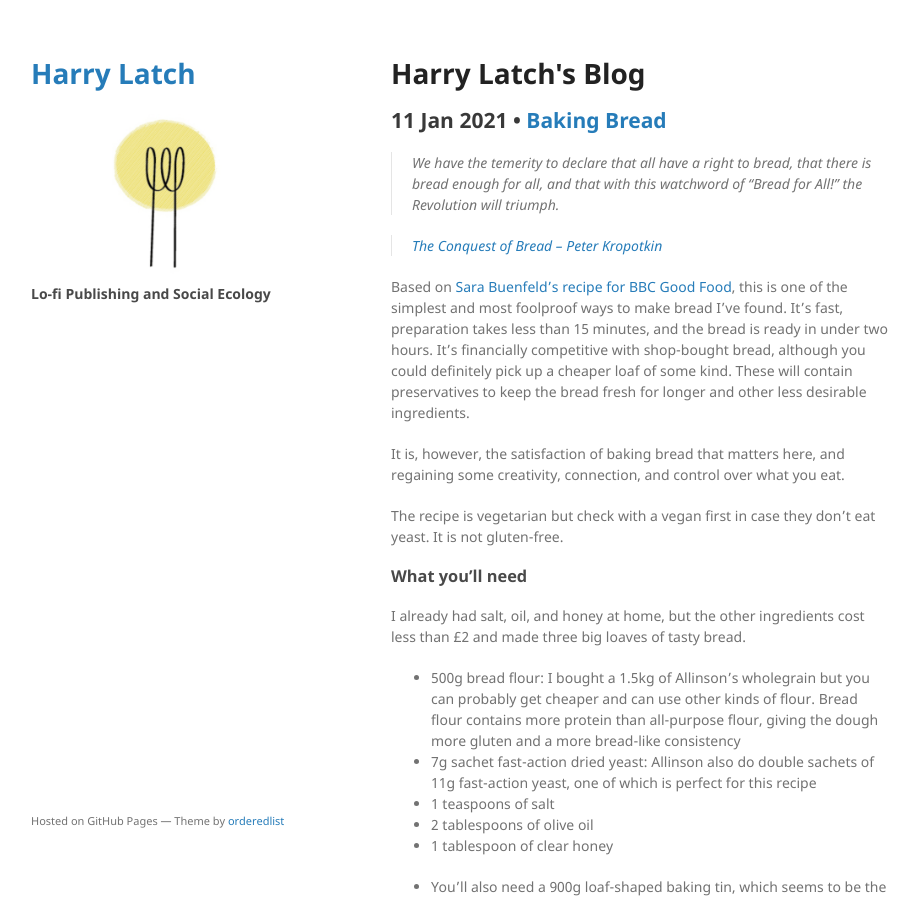
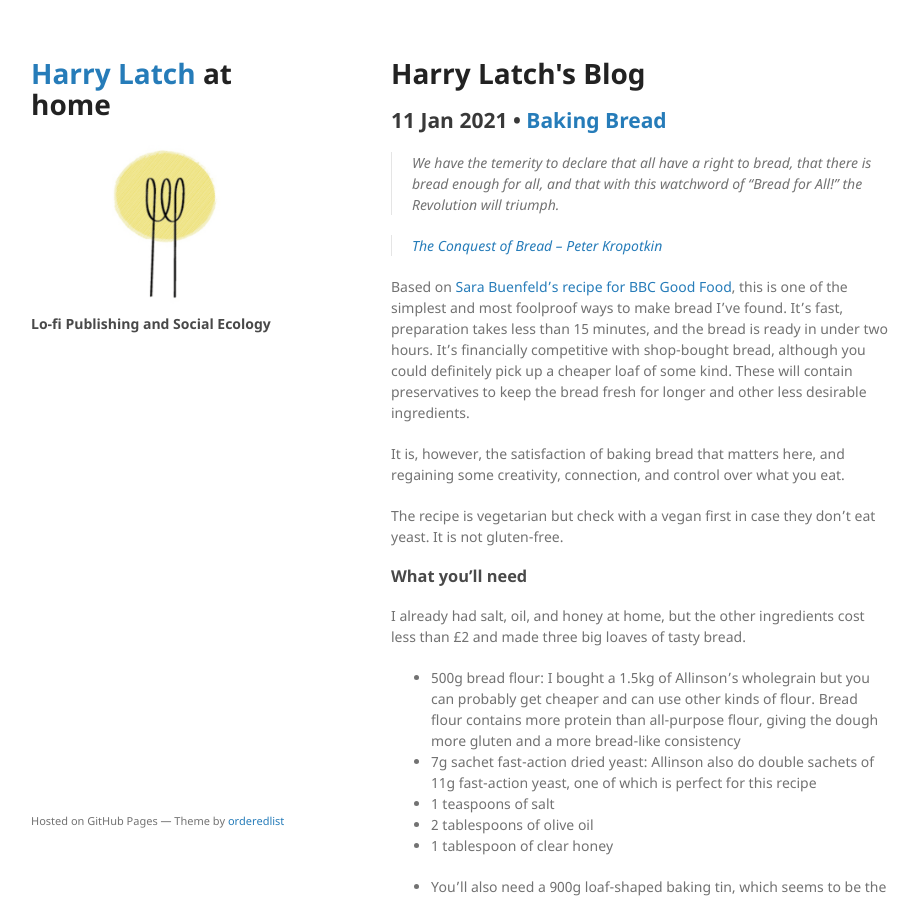
Before and after one commit to harrylatch/harrylatch.github.io, a Jekyll site: the page built from index.html, in a window 1280 px wide and 900 px high. Shown: the whole window, without its empty margins (179-1098 px from the left). Built offline with Jekyll 4.4.1, drawn with Linux system fonts in a browser that asks for light colours.

Commit message:
Update default.html
Change to site title.

```diff
--- a/_layouts/default.html
+++ b/_layouts/default.html
@@ -14,7 +14,7 @@
   <body>
     <div class="wrapper">
       <header>
-        <h1><a href="{{ "/" | absolute_url }}">{{ site.title | default: site.github.repository_name }}</a></h1>
+        <h1><a href="{{ "/" | absolute_url }}">{{ site.title | default: site.github.repository_name }}</a> at home</h1>
 
         {% if site.logo %}
           <img src="{{site.logo | relative_url}}" alt="Logo" />
```
